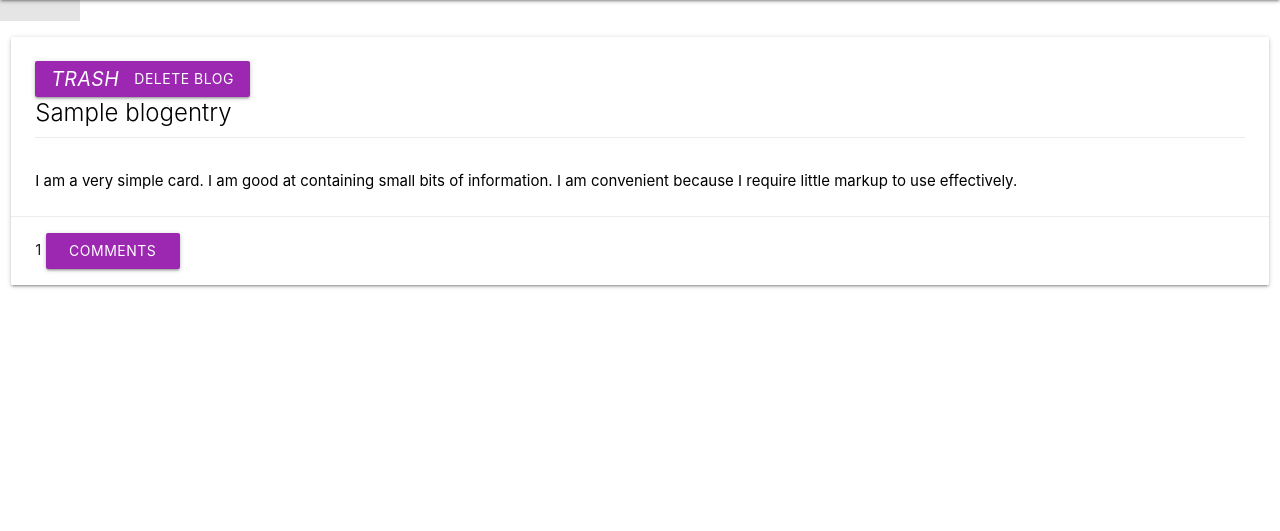
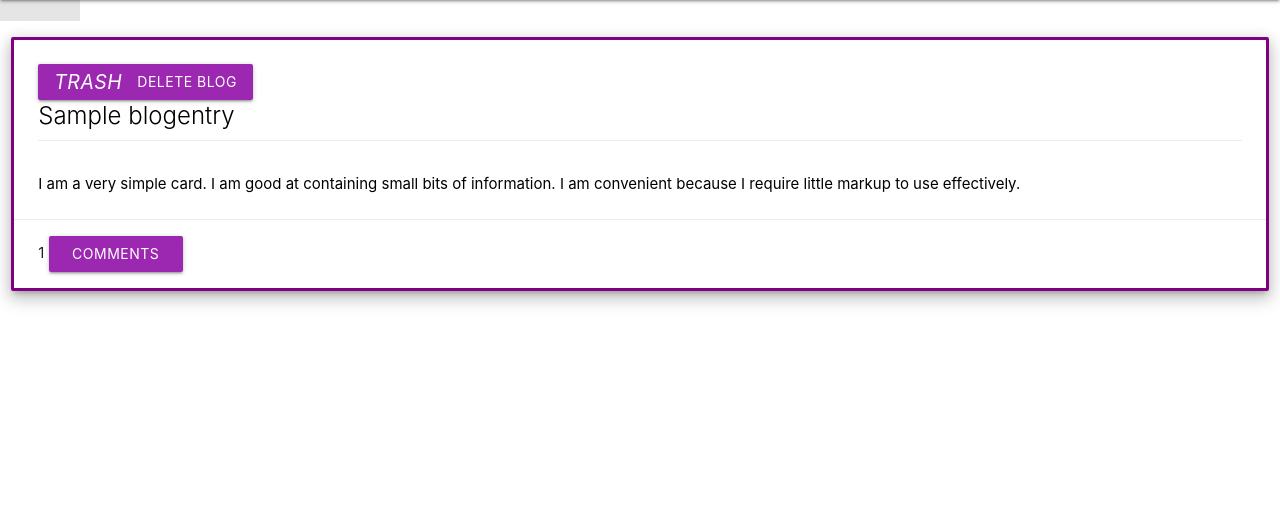
Before and after one commit to polina-g/tech-talk-v2, a Django app: page /blogs/1/ in a window 1280 px wide. Shown: the part 80-611 px from the top of the page. Run offline with Django 3.2, Linux system fonts and the light colour scheme; tables that the repository leaves empty hold one stand-in row (values such as "Sample post").

Commit message:
adds border to blog post

```diff
--- a/blog/static/css/style.css
+++ b/blog/static/css/style.css
@@ -54,3 +54,7 @@ nav {
     background-color: purple;
 
 }
+
+.purple-border {
+    border: 3px solid purple;
+}
--- a/blog/templates/blogs/detail.html
+++ b/blog/templates/blogs/detail.html
@@ -5,7 +5,7 @@
 
 <div class="row">
     <div class="col s12 ">
-      <div class="card blue-green darken-1 white">
+      <div class="card blue-green darken-1 white purple-border z-depth-3">
         <div class="card-content black-text">
             <a class="waves-effect purple waves-light btn"><i class="material-icons left">trash</i>Delete Blog</a>
           <span class="card-title">{{blog.title}}</span>
```
